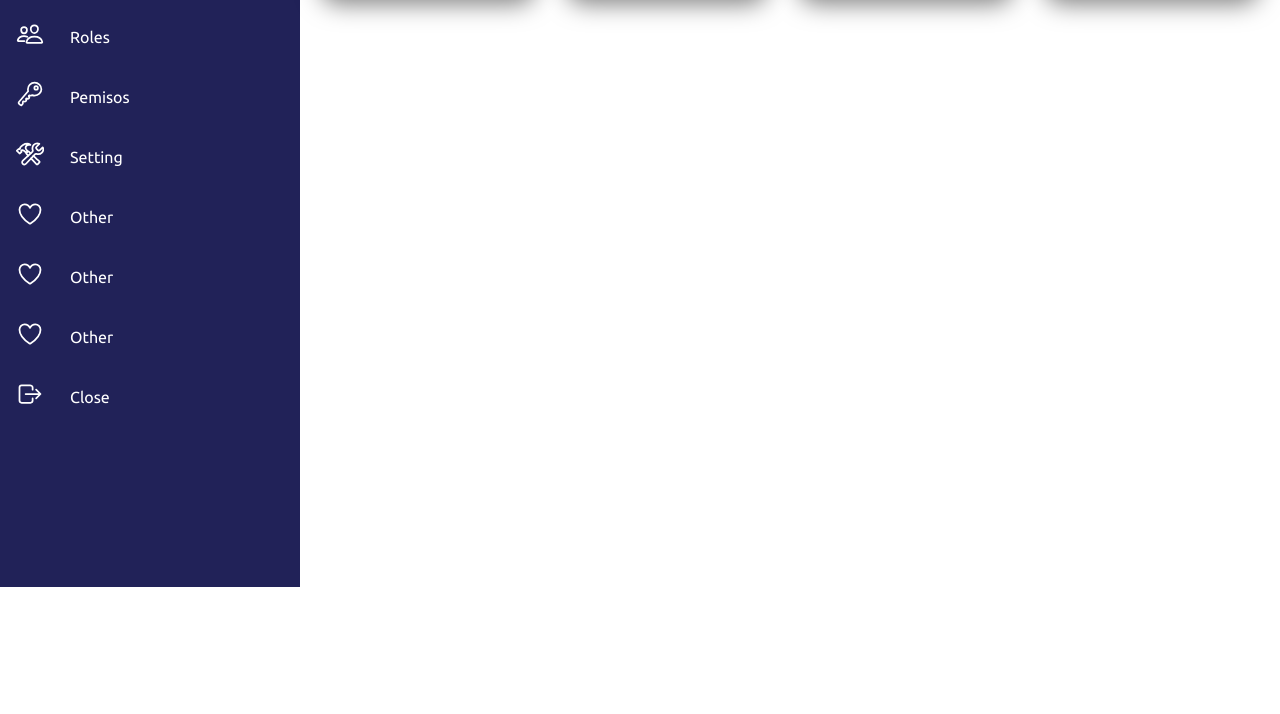
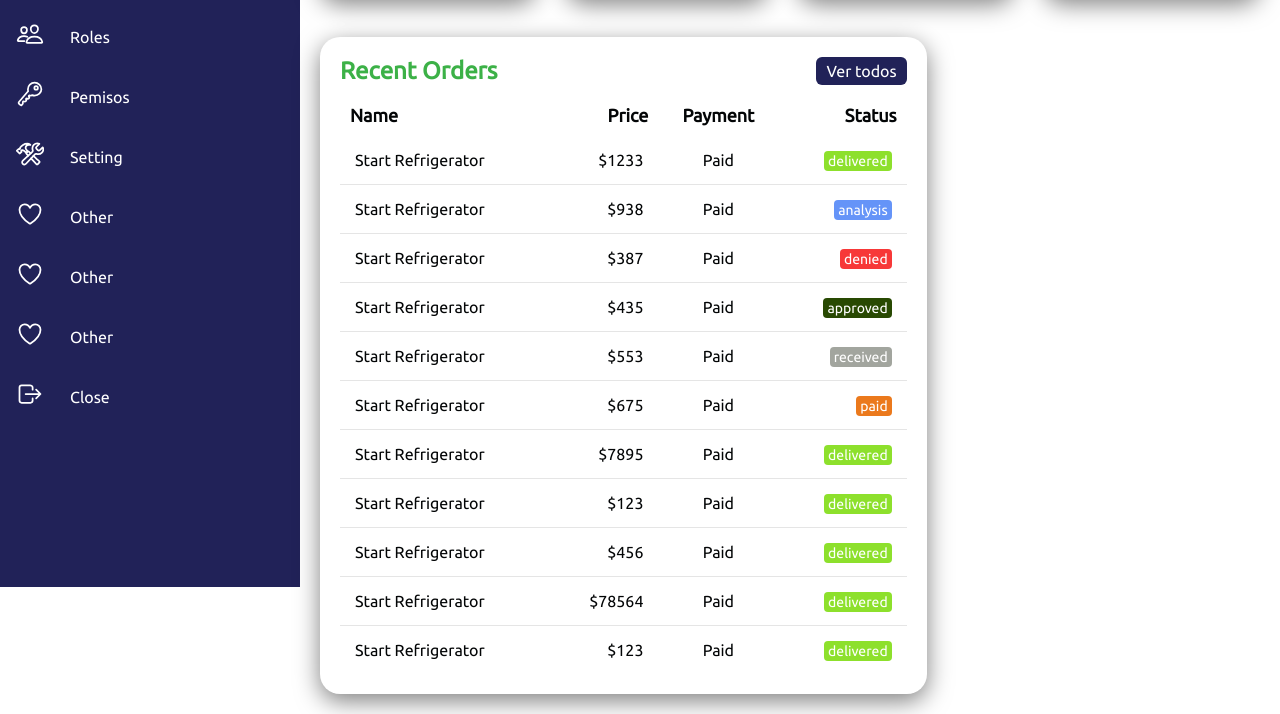
Before and after one commit to CharliesYacniel/panel-template, a website: page index.html in a window 1280 px wide. Shown: the part 213-927 px from the top of the page. Before the commit the page ends 800 px from the top, so only its background shows below. Drawn offline with nearby package versions, Linux system fonts and the light colour scheme.

Commit message:
Charlies|09032022|agregue tabla de datos

```diff
--- /dev/null
+++ b/assets/css/table.css
@@ -0,0 +1,113 @@
+.details{
+    position: relative;
+    width: 100%;
+    padding: 20px;
+    display: grid;
+    grid-template-columns: 2fr 1fr;
+    grid-gap: 30px;
+    /* min-height: 500px; */
+}
+.details .recentOrders{
+    position: relative;
+    display:grid;
+    min-height: 500px;
+    background: var(--white);
+    padding: 20px;
+    box-shadow: 0 7px 25px rgba(0, 0, 0, 0.5);
+    border-radius: 20px;
+}
+
+.cardHeader{
+    display: flex;
+    justify-content: space-between;
+    align-items: flex-start;
+}
+.cardHeader h2 {
+    font-weight: 600;
+    color: var(--green2);
+}
+
+.btn{
+    position: relative;
+    padding: 5px 10px;
+    background: var(--blue);
+    text-decoration: none;
+    color: var(--white);
+    border-radius: 6px;
+}
+
+.details table{
+ width: 100%;
+ border-collapse: collapse;
+ margin-top: 10px;
+
+}
+
+
+.details table thead td{
+    padding: 10px;
+    font-size: 18px;
+    font-weight: bold;
+}
+.details .recentOrders table tr
+{
+ color: var(--black1);
+ border-bottom: 1px solid rgba(0, 0, 0, 0.1);
+}
+.details  .recentOrders table  tr:last-child{
+ border-bottom: none;
+}
+.details .recentOrders table tbody tr:hover{
+ background: var(--blue1);
+ color: var(--white);
+}
+.details .recentOrders table tbody tr td {
+    padding: 15px;
+}
+/* .details table thead tr td {
+    padding: 15px;
+} */
+.details .recentOrders table thead tr td:last-child{
+    text-align: end;
+}
+.details .recentOrders table tbody tr td:last-child{
+    text-align: end;
+}
+.details .recentOrders table tbody tr td:nth-child(2) {
+    text-align: end;
+}
+.details .recentOrders table thead tr td:nth-child(2) {
+    text-align: end;
+}
+.details .recentOrders table tbody tr td:nth-child(3) {
+    text-align: center;
+}
+.details .recentOrders table thead tr td:nth-child(3) {
+    text-align: center;
+}
+.status{
+    padding: 2px 4px;
+    background: #8de02c;
+    color: var(--white);
+    border-radius: 4px;
+    font-size: 14px;
+    font-weight: 500;
+}
+.delivered{
+    background: #8de02c;
+}
+.analysis{
+    background: #6594f8;
+}
+.denied{
+    background: #f73838;
+}
+.approved{
+    background: #284902;
+}
+.received{
+    background: #a2a59e;
+}
+.paid{
+    background: #eb791c;
+}
--- a/index.html
+++ b/index.html
@@ -8,6 +8,7 @@
     <link rel="stylesheet" href="./assets/css/navigation.css">
     <link rel="stylesheet" href="./assets/css/cards.css">
     <link rel="stylesheet" href="./assets/css/main.css">
+    <link rel="stylesheet" href="./assets/css/table.css">
 
 </head>
 <body>
@@ -153,6 +154,106 @@
                 <!--  -->
             </div>
             <!-- fin de los cards -->
+
+            <!-- details list -->
+            <div class="details">
+                <div class="recentOrders">
+                    <div class="cardHeader">
+                        <h2>Recent Orders</h2>
+                        <a href="#" class="btn">Ver todos</a>
+                    </div>
+                    <table>
+                        <thead>
+                            <tr>
+                                <td>Name</td>
+                                <td>Price</td>
+                                <td>Payment</td>
+                                <td>Status</td>
+                            </tr>
+                            </thead>
+                        <tbody>
+                            <tr>
+                                <td>Start Refrigerator</td>
+                                <td>$1233</td>
+                                <td>Paid</td>
+                                <td><span class="status delivered">delivered</span></td>
+                            </tr>
+                            <!--  -->
+                            <tr>
+                                <td>Start Refrigerator</td>
+                                <td>$938</td>
+                                <td>Paid</td>
+                                <td><span class="status analysis">analysis</span></td>
+                            </tr>
+                            <!--  -->
+                            <tr>
+                                <td>Start Refrigerator</td>
+                                <td>$387</td>
+                                <td>Paid</td>
+                                <td><span class="status denied">denied</span></td>
+                            </tr>
+                            <!--  -->
+                            <tr>
+                                <td>Start Refrigerator</td>
+                                <td>$435</td>
+                                <td>Paid</td>
+                                <td><span class="status approved">approved</span></td>
+                            </tr>
+                            <!--  -->
+                            <tr>
+                                <td>Start Refrigerator</td>
+                                <td>$553</td>
+                                <td>Paid</td>
+                                <td><span class="status received">received</span></td>
+                            </tr>
+                            <!--  -->
+                            <tr>
+                                <td>Start Refrigerator</td>
+                                <td>$675</td>
+                                <td>Paid</td>
+                                <td><span class="status paid">paid</span></td>
+                            </tr>
+                            <!--  -->
+                            <tr>
+                                <td>Start Refrigerator</td>
+                                <td>$7895</td>
+                                <td>Paid</td>
+                                <td><span class="status delivered">delivered</span></td>
+                            </tr>
+                            <!--  -->
+                            <tr>
+                                <td>Start Refrigerator</td>
+                                <td>$123</td>
+                                <td>Paid</td>
+                                <td><span class="status delivered">delivered</span></td>
+                            </tr>
+                            <!--  -->
+                            <tr>
+                                <td>Start Refrigerator</td>
+                                <td>$456</td>
+                                <td>Paid</td>
+                                <td><span class="status delivered">delivered</span></td>
+                            </tr>
+                            <!--  -->
+                            <tr>
+                                <td>Start Refrigerator</td>
+                                <td>$78564</td>
+                                <td>Paid</td>
+                                <td><span class="status delivered">delivered</span></td>
+                            </tr>
+                            <!--  -->
+                            <tr>
+                                <td>Start Refrigerator</td>
+                                <td>$123</td>
+                                <td>Paid</td>
+                                <td><span class="status delivered">delivered</span></td>
+                            </tr>
+                            <!--  -->
+                        </tbody>
+                    </table>
+                </div>
+            </div>
+            <!-- fin details list -->
         </div>
         <!-- fin del main -->
 
```
